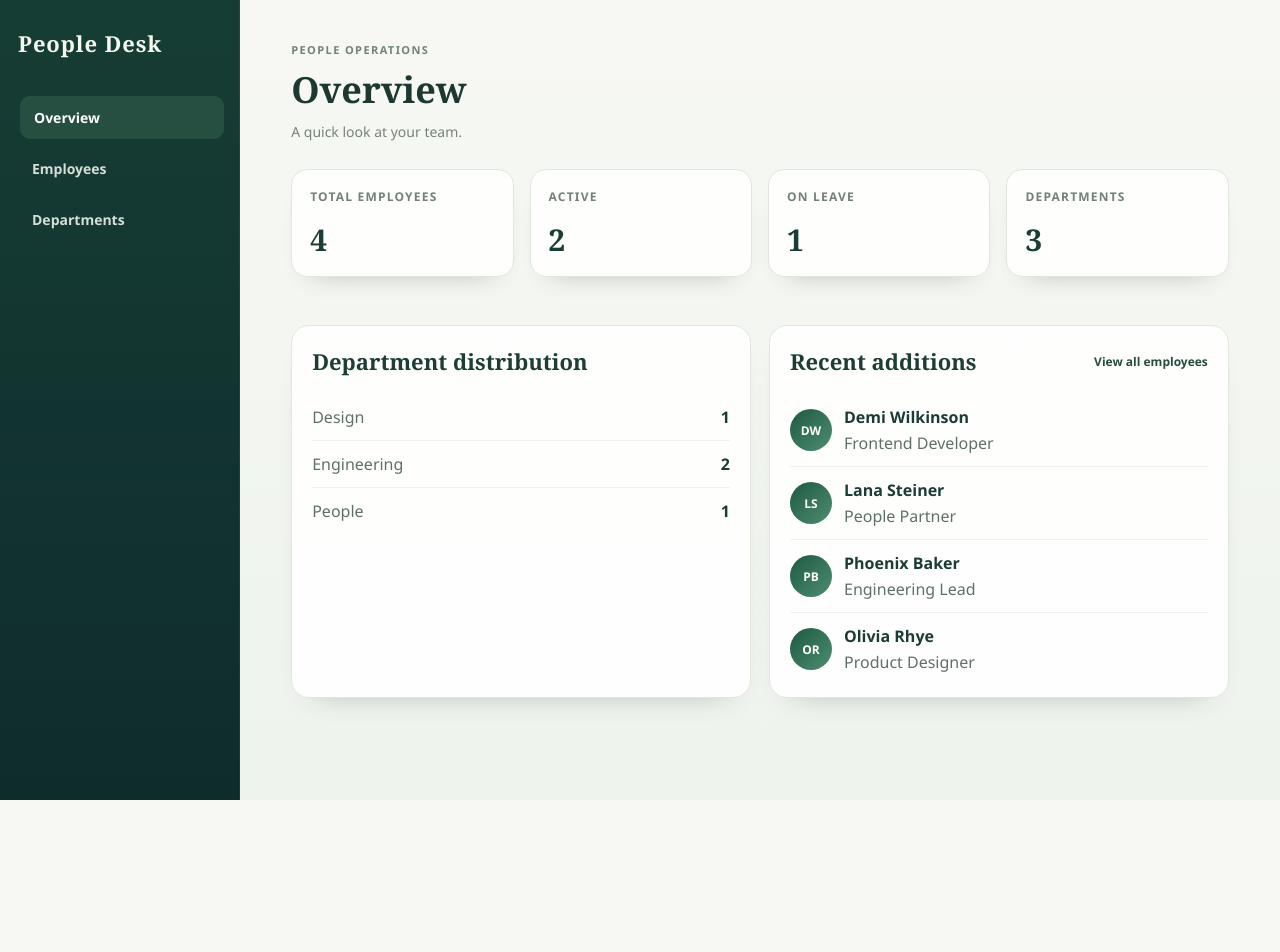
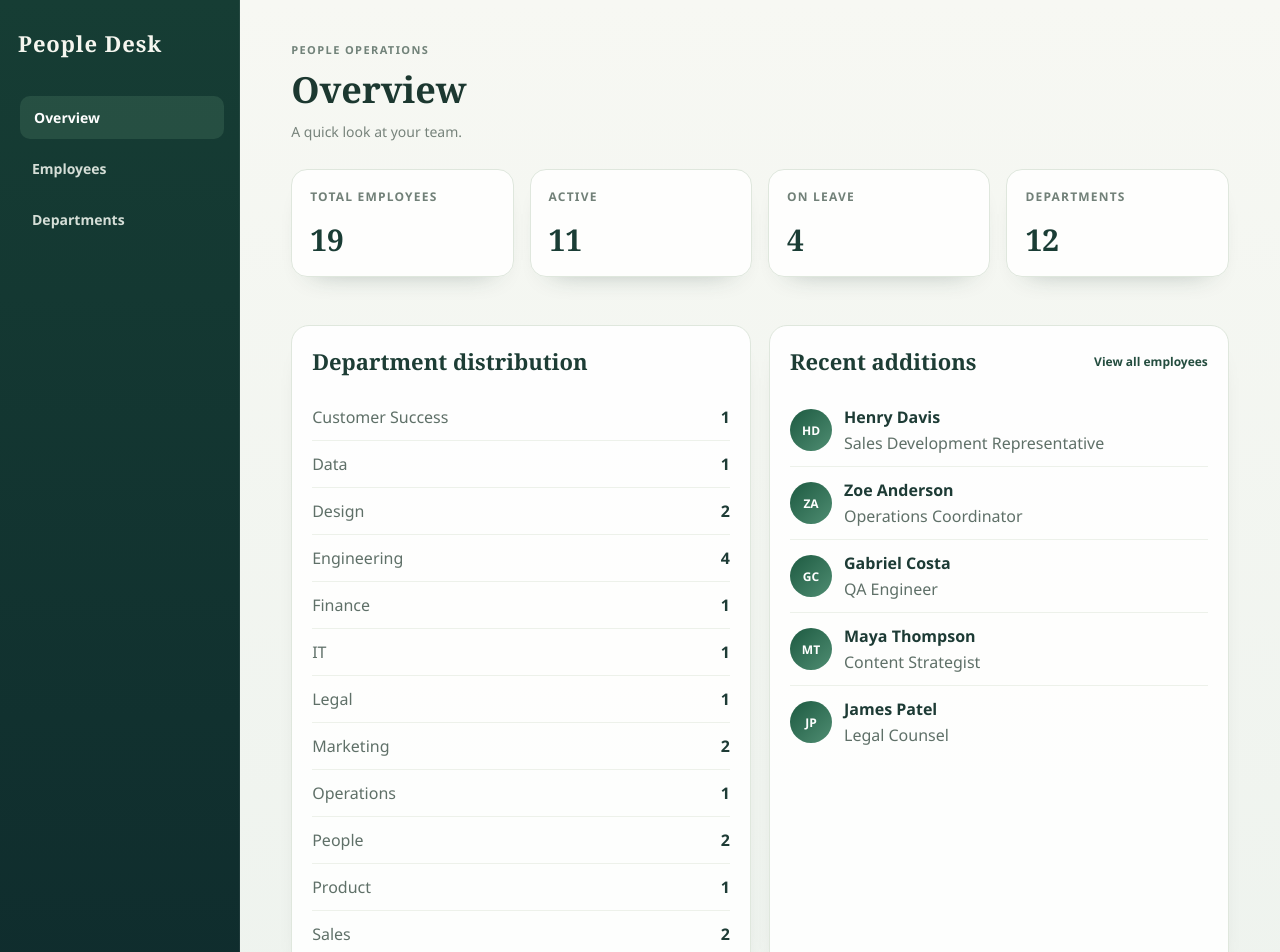
Before and after one commit to santhoshbabums/react_learning, a React (Vite) app in the folder react-learning/: page / in a window 1280 px wide. Shown: the top 952 px of the page. Before the commit the page ends 800 px from the top, so only its background shows below. Built offline with nearby package versions, Linux system fonts and the light colour scheme.

Commit message:
pagination added

```diff
--- a/react-learning/src/features/employees/EmployeeTable.css
+++ b/react-learning/src/features/employees/EmployeeTable.css
@@ -73,6 +73,32 @@
 
 .employee-name-link:hover {
   text-decoration: underline;
+}
+
+.sortable-header {
+  display: inline-flex;
+  align-items: center;
+  gap: 7px;
+  padding: 0;
+  border: 0;
+  background: transparent;
+  color: inherit;
+  font: inherit;
+  letter-spacing: inherit;
+  text-transform: inherit;
+  white-space: nowrap;
+  cursor: pointer;
+}
+
+.sortable-header span {
+  color: #315245;
+  font-size: 9px;
+}
+
+.sortable-header:focus-visible,
+.pagination-button:focus-visible {
+  outline: 2px solid #547b62;
+  outline-offset: 2px;
 }
 
 .employee-role {
@@ -157,8 +183,72 @@
   font-size: 15px;
 }
 
+.table-pagination {
+  display: flex;
+  align-items: center;
+  justify-content: space-between;
+  gap: 16px;
+  padding: 16px 4px 4px;
+}
+
+.pagination-summary {
+  margin: 0;
+  color: #64736a;
+  font-size: 12px;
+}
+
+.pagination-controls {
+  display: flex;
+  align-items: center;
+  justify-content: flex-end;
+  gap: 6px;
+  flex-wrap: wrap;
+}
+
+.pagination-button {
+  min-width: 36px;
+  min-height: 34px;
+  padding: 0 9px;
+  border: 1px solid #dfe6df;
+  border-radius: 8px;
+  background: #fff;
+  color: #446157;
+  font-size: 12px;
+  font-weight: 700;
+  cursor: pointer;
+}
+
+.pagination-direction {
+  padding: 0 12px;
+}
+
+.pagination-button:hover:not(:disabled) {
+  border-color: #bfd2c3;
+  background: #f7faf6;
+}
+
+.pagination-button.is-current {
+  border-color: #315c49;
+  background: #315c49;
+  color: #fff;
+}
+
+.pagination-button:disabled {
+  color: #a4afa7;
+  cursor: not-allowed;
+}
+
 @media (max-width: 700px) {
   .table-filters {
     grid-template-columns: 1fr;
   }
+
+  .table-pagination {
+    align-items: flex-start;
+    flex-direction: column;
+  }
+
+  .pagination-controls {
+    justify-content: flex-start;
+  }
 }
--- a/react-learning/src/features/employees/EmployeeTable.tsx
+++ b/react-learning/src/features/employees/EmployeeTable.tsx
@@ -2,6 +2,11 @@ import type { Employee } from './types'
 import { useState } from 'react'
 import './EmployeeTable.css'
 import { Link } from 'react-router-dom'
+
+type SortableColumn = 'name' | 'department' | 'status'
+type SortDirection = 'asc' | 'desc'
+
+const PAGE_SIZE = 10
 
 interface EmployeeTableProps {
     employees: Employee[]
@@ -21,6 +26,9 @@ export function EmployeeTable({
     const [searchName, setSearchName] = useState('')
     const [selectedDepartment, setSelectedDepartment] = useState('All')
     const [selectedStatus, setSelectedStatus] = useState('All')
+    const [currentPage, setCurrentPage] = useState(1)
+    const [sortColumn, setSortColumn] = useState<SortableColumn>('name')
+    const [sortDirection, setSortDirection] = useState<SortDirection>('asc')
     const statuses = ['Active', 'On leave', 'Probation']
 
     const hasActiveFilters =
@@ -44,10 +52,45 @@ export function EmployeeTable({
         return matchesName && matchesDepartment && matchesStatus
     })
 
+    const sortedEmployees = [...filteredEmployees].sort((first, second) => {
+        const comparison = first[sortColumn].localeCompare(second[sortColumn], undefined, {
+            sensitivity: 'base',
+        })
+
+        return sortDirection === 'asc' ? comparison : -comparison
+    })
+
+    const totalPages = Math.max(1, Math.ceil(sortedEmployees.length / PAGE_SIZE))
+    const pageToDisplay = Math.min(currentPage, totalPages)
+    const firstEmployeeIndex = (pageToDisplay - 1) * PAGE_SIZE
+    const pageEmployees = sortedEmployees.slice(
+        firstEmployeeIndex,
+        firstEmployeeIndex + PAGE_SIZE,
+    )
+    const firstDisplayedEmployee = sortedEmployees.length === 0 ? 0 : firstEmployeeIndex + 1
+    const lastDisplayedEmployee = Math.min(
+        firstEmployeeIndex + PAGE_SIZE,
+        sortedEmployees.length,
+    )
+
+    function handleSort(column: SortableColumn) {
+        if (sortColumn === column) {
+            setSortDirection((currentDirection) =>
+                currentDirection === 'asc' ? 'desc' : 'asc',
+            )
+        } else {
+            setSortColumn(column)
+            setSortDirection('asc')
+        }
+
+        setCurrentPage(1)
+    }
+
     function clearFilters() {
         setSearchName('')
         setSelectedDepartment('All')
         setSelectedStatus('All')
+        setCurrentPage(1)
     }
 
     return (
@@ -61,7 +104,10 @@ export function EmployeeTable({
                         id="employee-search"
                         type="search"
                         value={searchName}
-                        onChange={(event) => setSearchName(event.target.value)}
+                        onChange={(event) => {
+                            setSearchName(event.target.value)
+                            setCurrentPage(1)
+                        }}
                         placeholder="Type an employee name"
                     />
                 </div>
@@ -71,7 +117,10 @@ export function EmployeeTable({
                     <select
                         id="employee-department"
                         value={selectedDepartment}
-                        onChange={(event) => setSelectedDepartment(event.target.value)}
+                        onChange={(event) => {
+                            setSelectedDepartment(event.target.value)
+                            setCurrentPage(1)
+                        }}
                     >
                         <option value="All">All departments</option>
                         {departments.map((department) => (
@@ -87,7 +136,10 @@ export function EmployeeTable({
                     <select
                         id="employee-status"
                         value={selectedStatus}
-                        onChange={(event) => setSelectedStatus(event.target.value)}
+                        onChange={(event) => {
+                            setSelectedStatus(event.target.value)
+                            setCurrentPage(1)
+                        }}
                     >
                         <option value="All">All statuses</option>
                         {statuses.map((status) => (
@@ -114,9 +166,30 @@ export function EmployeeTable({
             <table>
                 <thead>
                     <tr>
-                        <th scope="col">Employee</th>
-                        <th scope="col">Department</th>
-                        <th scope="col">Status</th>
+                        <th
+                            scope="col"
+                            aria-sort={sortColumn === 'name' ? (sortDirection === 'asc' ? 'ascending' : 'descending') : 'none'}
+                        >
+                            <button type="button" className="sortable-header" onClick={() => handleSort('name')}>
+                                Employee Name <span aria-hidden="true">{sortColumn === 'name' ? sortDirection.toUpperCase() : 'SORT'}</span>
+                            </button>
+                        </th>
+                        <th
+                            scope="col"
+                            aria-sort={sortColumn === 'department' ? (sortDirection === 'asc' ? 'ascending' : 'descending') : 'none'}
+                        >
+                            <button type="button" className="sortable-header" onClick={() => handleSort('department')}>
+                                Department <span aria-hidden="true">{sortColumn === 'department' ? sortDirection.toUpperCase() : 'SORT'}</span>
+                            </button>
+                        </th>
+                        <th
+                            scope="col"
+                            aria-sort={sortColumn === 'status' ? (sortDirection === 'asc' ? 'ascending' : 'descending') : 'none'}
+                        >
+                            <button type="button" className="sortable-header" onClick={() => handleSort('status')}>
+                                Status <span aria-hidden="true">{sortColumn === 'status' ? sortDirection.toUpperCase() : 'SORT'}</span>
+                            </button>
+                        </th>
                         <th scope="col">Location</th>
                         <th scope="col">Actions</th>
                     </tr>
@@ -133,7 +206,7 @@ export function EmployeeTable({
                             </td>
                         </tr>
                     ) : (
-                        filteredEmployees.map((employee) => (
+                        pageEmployees.map((employee) => (
                             <tr key={employee.id}>
                                 <td>
                                     <strong>
@@ -176,6 +249,41 @@ export function EmployeeTable({
                     )}
                 </tbody>
             </table>
+
+            <div className="table-pagination">
+                <p className="pagination-summary" aria-live="polite">
+                    Showing {firstDisplayedEmployee}-{lastDisplayedEmployee} of {sortedEmployees.length} employees
+                </p>
+                <nav className="pagination-controls" aria-label="Employee table pages">
+                    <button
+                        type="button"
+                        className="pagination-button pagination-direction"
+                        onClick={() => setCurrentPage(pageToDisplay - 1)}
+                        disabled={pageToDisplay === 1}
+                    >
+                        Previous
+                    </button>
+                    {sortedEmployees.length > 0 && Array.from({ length: totalPages }, (_, index) => index + 1).map((page) => (
+                        <button
+                            key={page}
+                            type="button"
+                            className={`pagination-button${page === pageToDisplay ? ' is-current' : ''}`}
+                            onClick={() => setCurrentPage(page)}
+                            aria-current={page === pageToDisplay ? 'page' : undefined}
+                        >
+                            {page}
+                        </button>
+                    ))}
+                    <button
+                        type="button"
+                        className="pagination-button pagination-direction"
+                        onClick={() => setCurrentPage(pageToDisplay + 1)}
+                        disabled={pageToDisplay === totalPages}
+                    >
+                        Next
+                    </button>
+                </nav>
+            </div>
         </section>
     )
 }
--- a/react-learning/src/features/employees/data/mockEmployee.ts
+++ b/react-learning/src/features/employees/data/mockEmployee.ts
@@ -41,4 +41,154 @@ export const mockEmployees: Employee[] = [
     status: 'Probation',
     initials: 'DW',
   },
+  {
+    id: 5,
+    name: 'Marcus Chen',
+    role: 'Engineering Manager',
+    department: 'Engineering',
+    email: 'marcus.chen@example.com',
+    location: 'Seattle',
+    status: 'Active',
+    initials: 'MC',
+  },
+  {
+    id: 6,
+    name: 'Priya Nair',
+    role: 'UX Researcher',
+    department: 'Design',
+    email: 'priya.nair@example.com',
+    location: 'Austin',
+    status: 'Active',
+    initials: 'PN',
+  },
+  {
+    id: 7,
+    name: 'Ethan Brooks',
+    role: 'Recruiter',
+    department: 'People',
+    email: 'ethan.brooks@example.com',
+    location: 'Chicago',
+    status: 'On leave',
+    initials: 'EB',
+  },
+  {
+    id: 8,
+    name: 'Sofia Martinez',
+    role: 'Account Executive',
+    department: 'Sales',
+    email: 'sofia.martinez@example.com',
+    location: 'Miami',
+    status: 'Active',
+    initials: 'SM',
+  },
+  {
+    id: 9,
+    name: 'Noah Williams',
+    role: 'Customer Success Manager',
+    department: 'Customer Success',
+    email: 'noah.williams@example.com',
+    location: 'Denver',
+    status: 'Probation',
+    initials: 'NW',
+  },
+  {
+    id: 10,
+    name: 'Amara Okafor',
+    role: 'Marketing Specialist',
+    department: 'Marketing',
+    email: 'amara.okafor@example.com',
+    location: 'Atlanta',
+    status: 'Active',
+    initials: 'AO',
+  },
+  {
+    id: 11,
+    name: 'Lucas Silva',
+    role: 'Data Analyst',
+    department: 'Data',
+    email: 'lucas.silva@example.com',
+    location: 'Boston',
+    status: 'Active',
+    initials: 'LS',
+  },
+  {
+    id: 12,
+    name: 'Grace Kim',
+    role: 'Finance Analyst',
+    department: 'Finance',
+    email: 'grace.kim@example.com',
+    location: 'Portland',
+    status: 'On leave',
+    initials: 'GK',
+  },
+  {
+    id: 13,
+    name: 'Oliver James',
+    role: 'IT Support Specialist',
+    department: 'IT',
+    email: 'oliver.james@example.com',
+    location: 'New York',
+    status: 'Active',
+    initials: 'OJ',
+  },
+  {
+    id: 14,
+    name: 'Isabella Rossi',
+    role: 'Product Manager',
+    department: 'Product',
+    email: 'isabella.rossi@example.com',
+    location: 'San Francisco',
+    status: 'Probation',
+    initials: 'IR',
+  },
+  {
+    id: 15,
+    name: 'James Patel',
+    role: 'Legal Counsel',
+    department: 'Legal',
+    email: 'james.patel@example.com',
+    location: 'Washington, DC',
+    status: 'Active',
+    initials: 'JP',
+  },
+  {
+    id: 16,
+    name: 'Maya Thompson',
+    role: 'Content Strategist',
+    department: 'Marketing',
+    email: 'maya.thompson@example.com',
+    location: 'Nashville',
+    status: 'Active',
+    initials: 'MT',
+  },
+  {
+    id: 17,
+    name: 'Gabriel Costa',
+    role: 'QA Engineer',
+    department: 'Engineering',
+    email: 'gabriel.costa@example.com',
+    location: 'Dallas',
+    status: 'On leave',
+    initials: 'GC',
+  },
+  {
+    id: 18,
+    name: 'Zoe Anderson',
+    role: 'Operations Coordinator',
+    department: 'Operations',
+    email: 'zoe.anderson@example.com',
+    location: 'Minneapolis',
+    status: 'Active',
+    initials: 'ZA',
+  },
+  {
+    id: 19,
+    name: 'Henry Davis',
+    role: 'Sales Development Representative',
+    department: 'Sales',
+    email: 'henry.davis@example.com',
+    location: 'Phoenix',
+    status: 'Probation',
+    initials: 'HD',
+  },
 ]
```
